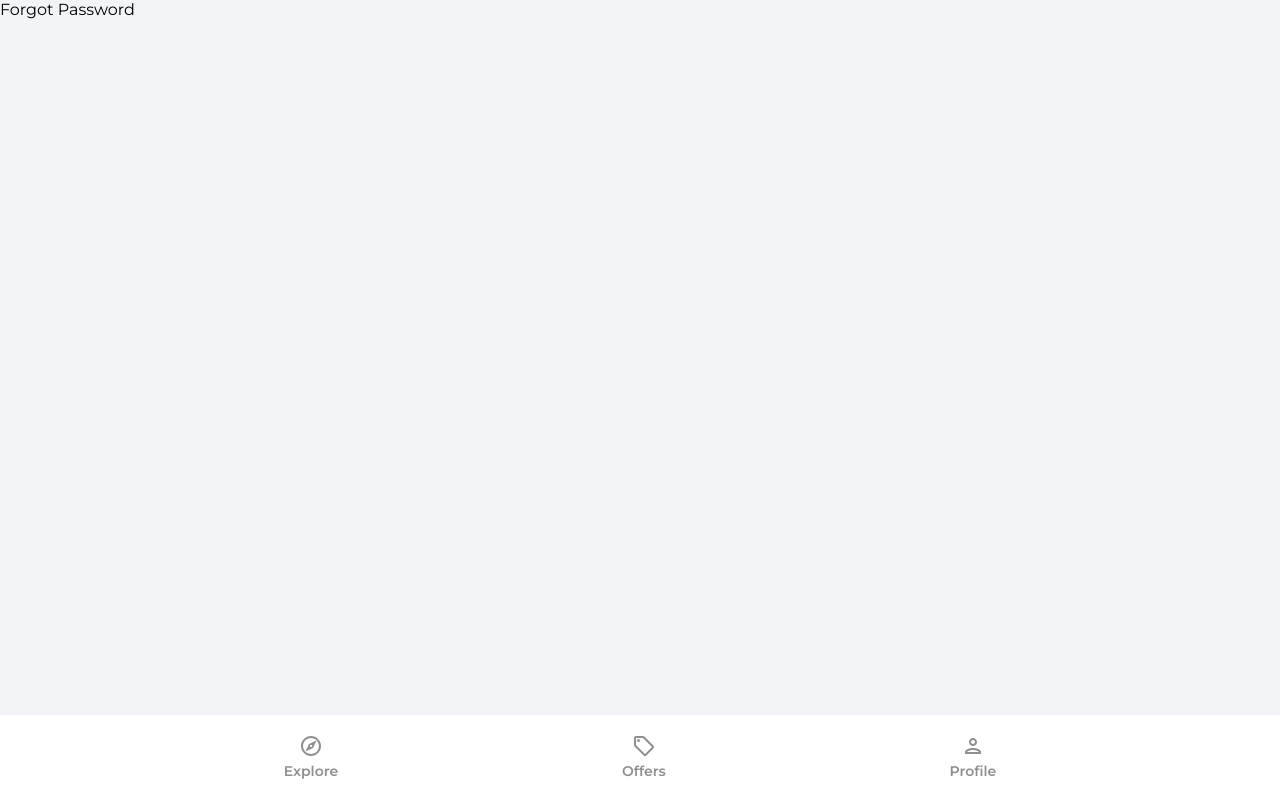
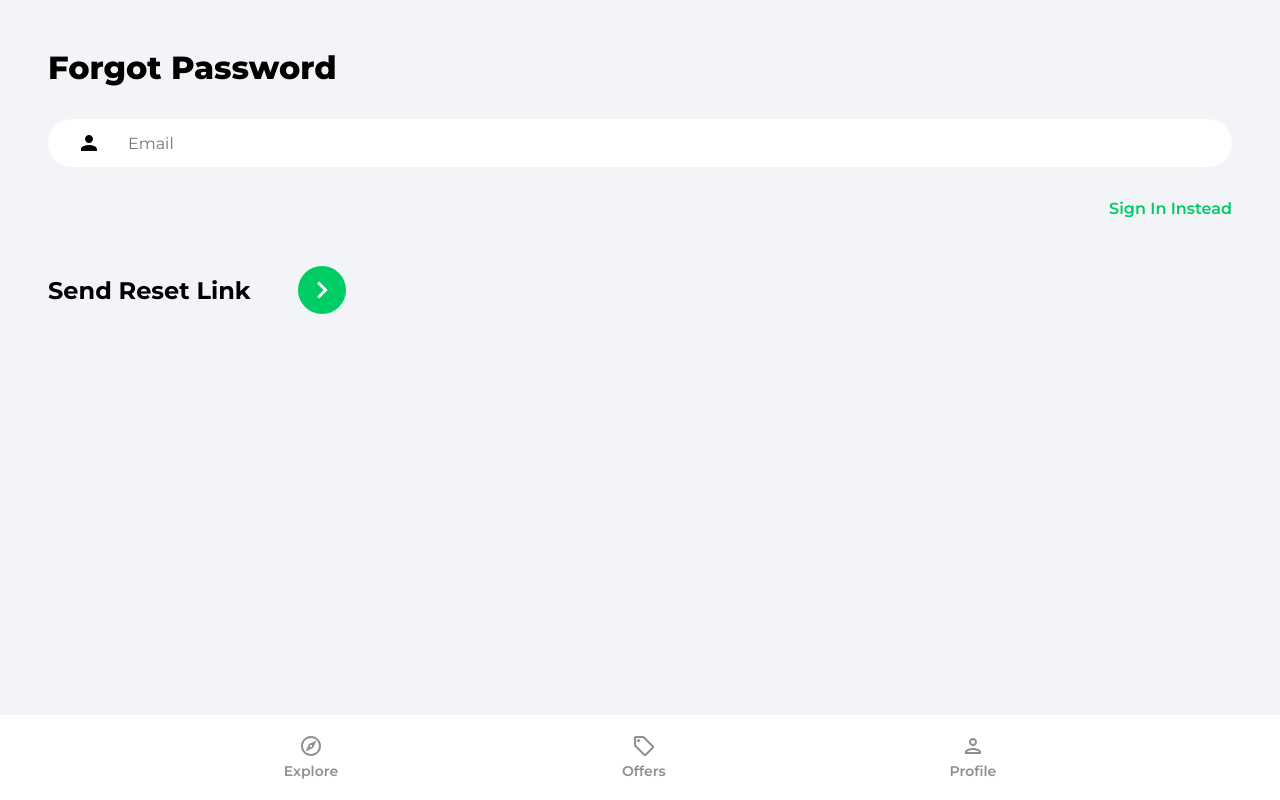
Before and after one commit to adesh02092000/nester, a React (Vite) app: page /forgot-password in a window 1280 px wide. Built offline with nearby package versions, Linux system fonts and the light colour scheme.

Commit message:
Added Layout for forgot password

```diff
--- a/src/pages/ForgotPassword.jsx
+++ b/src/pages/ForgotPassword.jsx
@@ -1,3 +1,46 @@
+import { ReactComponent as ArrowRightIcon } from '../assets/svg/keyboardArrowRightIcon.svg'
+import { Link } from 'react-router-dom'
+import { getAuth, sendPasswordResetEmail } from 'firebase/auth'
+import { useState } from 'react'
+
 export default function ForgotPassword() {
-  return <div>Forgot Password</div>
+  const [email, setEmail] = useState('')
+
+  const onSubmit = e => {
+    e.preventDefault()
+  }
+
+  const onChange = e => {
+    setEmail(e.target.value)
+  }
+
+  return (
+    <div className='pageContainer'>
+      <header>
+        <p className='pageHeader'>Forgot Password</p>
+      </header>
+      <main>
+        <form onSubmit={onSubmit}>
+          <input
+            type='email'
+            className='emailInput'
+            value={email}
+            placeholder='Email'
+            id='email'
+            onChange={onChange}
+          />
+          <Link className='forgotPasswordLink' to='/sign-in'>
+            Sign In Instead
+          </Link>
+
+          <div className='signInBar'>
+            <div className='signInText'>Send Reset Link</div>
+            <button className='signInButton'>
+              <ArrowRightIcon fill='#ffffff' width='34px' height='34px' />
+            </button>
+          </div>
+        </form>
+      </main>
+    </div>
+  )
 }
```
